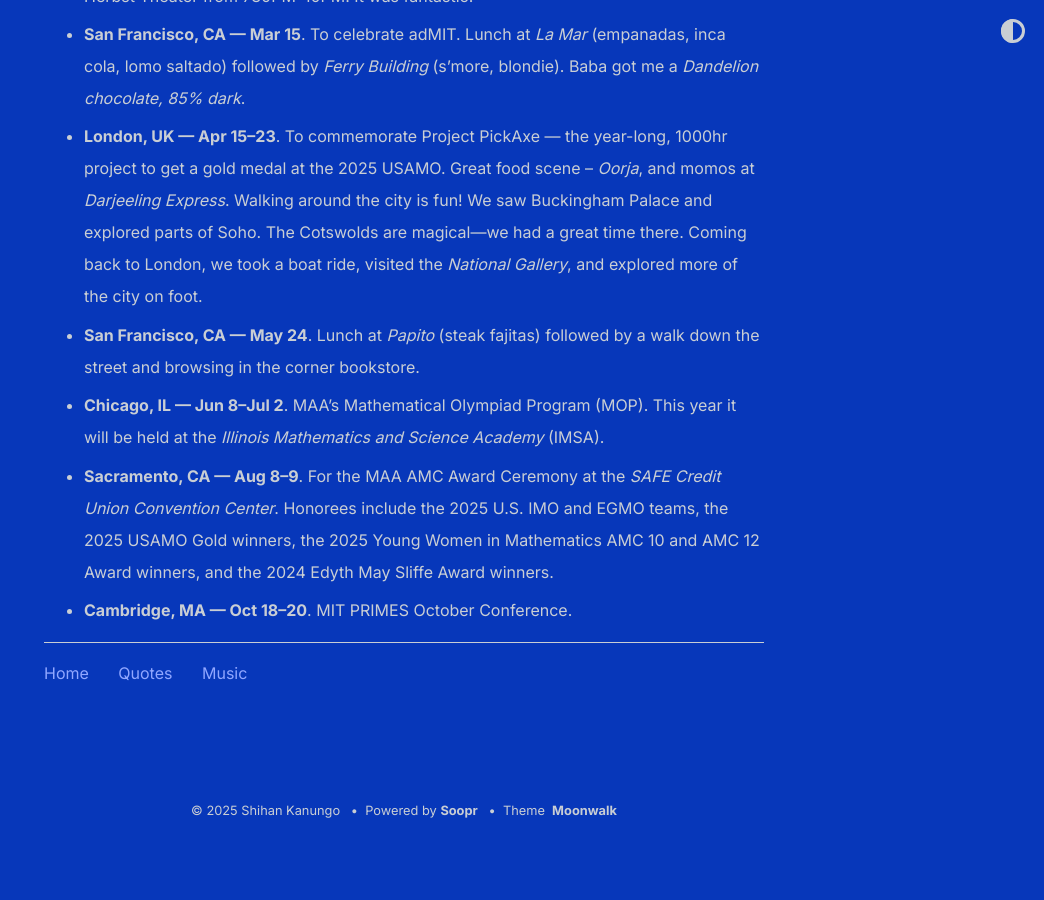
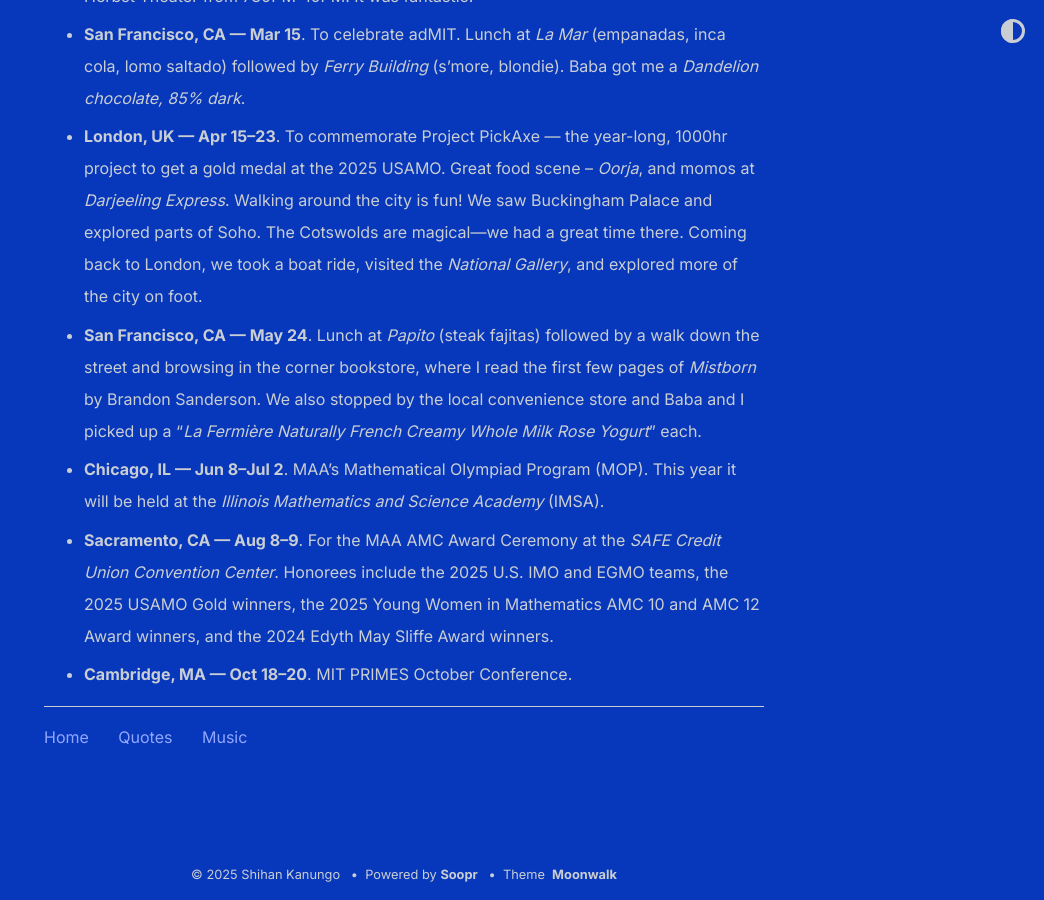
Before and after one commit to shihankanungo/shihankanungo.github.io, a Jekyll site: the page built from wrapped.md, in a window 1280 px wide and 900 px high, scrolled down 4517 px. Shown: the whole window, without its empty margins (236-1280 px from the left). Built offline with Jekyll 4.4.1, drawn with Linux system fonts in a browser that asks for light colours; before the commit the page ends 5353 px from its top, so only the background shows below that.

Commit message:
Update wrapped.md

```diff
--- a/wrapped.md
+++ b/wrapped.md
@@ -102,7 +102,7 @@
 - **San Francisco, CA --- Feb 22**. *Strings for Peace*. Ustad Amjad Ali Khan & Sharon Isbin. Dinner at *Mochica Peruvian* followed by hangout at the corner bookstore. Concert at Herbst Theater from 730PM--10PM. It was fantastic!
 - **San Francisco, CA --- Mar 15**. To celebrate adMIT. Lunch at *La Mar* (empanadas, inca cola, lomo saltado) followed by _Ferry Building_ (s'more, blondie). Baba got me a *Dandelion chocolate, 85% dark*.
 - **London, UK --- Apr 15--23**. To commemorate Project PickAxe --- the year-long, 1000hr project to get a gold medal at the 2025 USAMO. Great food scene -- _Oorja_, and momos at _Darjeeling Express_. Walking around the city is fun! We saw Buckingham Palace and explored parts of Soho. The Cotswolds are magical---we had a great time there. Coming back to London, we took a boat ride, visited the _National Gallery_, and explored more of the city on foot.
-- **San Francisco, CA --- May 24**. Lunch at *Papito* (steak fajitas) followed by a walk down the street and browsing in the corner bookstore.
+- **San Francisco, CA --- May 24**. Lunch at *Papito* (steak fajitas) followed by a walk down the street and browsing in the corner bookstore, where I read the first few pages of *Mistborn* by Brandon Sanderson. We also stopped by the local convenience store and Baba and I picked up a "*La Fermière Naturally French Creamy Whole Milk Rose Yogurt*" each.
 - **Chicago, IL --- Jun 8--Jul 2**. MAA's Mathematical Olympiad Program (MOP). This year it will be held at the *Illinois Mathematics and Science Academy* (IMSA).
 - **Sacramento, CA --- Aug 8--9**. For the MAA AMC Award Ceremony at the *SAFE Credit Union Convention Center*. Honorees include the 2025 U.S. IMO and EGMO teams, the 2025 USAMO Gold winners, the 2025 Young Women in Mathematics AMC 10 and AMC 12 Award winners, and the 2024 Edyth May Sliffe Award winners.
 - **Cambridge, MA --- Oct 18--20**. MIT PRIMES October Conference.
```
